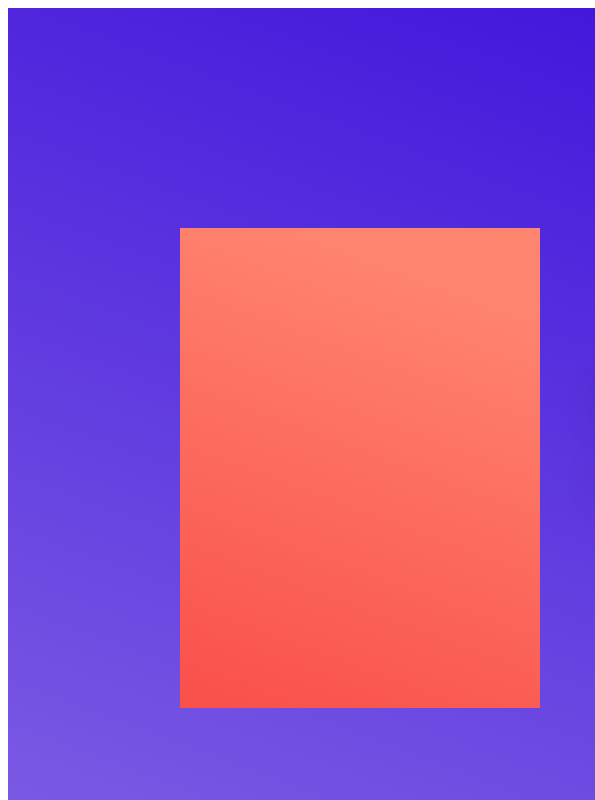
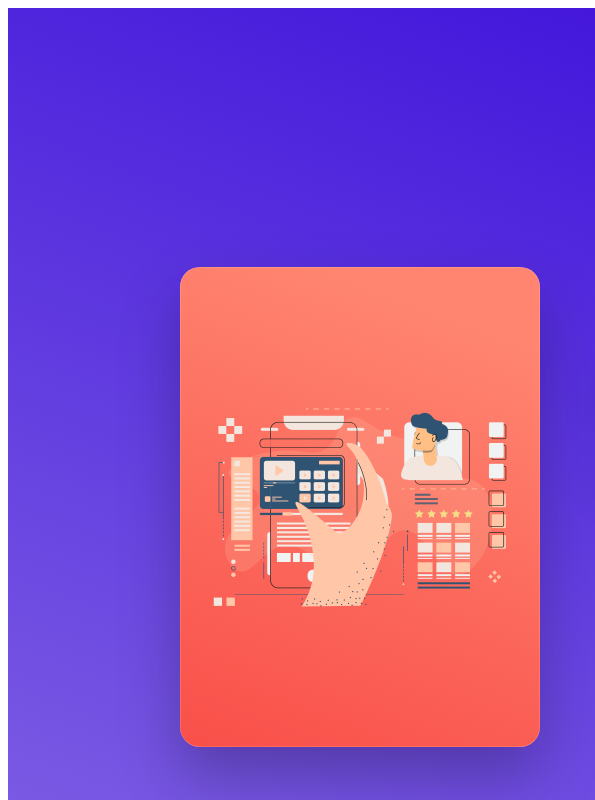
Before and after one commit to bfreitas1098/advancedHooks, a Gatsby site: page / in a window 1280 px wide. Shown: the top 800 px of the page, 0-595 px from the left. Built offline with nearby package versions, Linux system fonts and the light colour scheme; Gatsby itself is replaced by a stand-in of ours.

Commit message:
Added more styling to the CourseCard.tsx and imported a png onto it

```diff
--- a/src/components/cards/CourseCard.tsx
+++ b/src/components/cards/CourseCard.tsx
@@ -1,15 +1,30 @@
 import React from "react"
 import styled from "styled-components"
+import illustration from "../../static/images/illustrations/illustration-1.png"
 
 function CourseCard() {
-  return <Wrapper></Wrapper>
+  return (
+    <Wrapper className="course-card">
+      <Illustration src={illustration} alt="illustration" />
+    </Wrapper>
+  )
 }
 
 export default CourseCard
 
 const Wrapper = styled.div`
+  position: relative;
+  display: grid;
   max-width: 360px;
   width: 100%;
   height: 480px;
   background: linear-gradient(200.42deg, #ff8570 13.57%, #f9504a 98.35%);
+  border-radius: 20px;
+  box-shadow: 0px 30px 60px rgba(0, 0, 0, 0.25),
+    inset 0px 0px 0px 0.5px rgba(255, 255, 255, 0.25);
+  justify-content: center;
+  align-content: center;
 `
+const Illustration = styled.img`
+  width: 300px;
+`
--- a/src/pages/index.tsx
+++ b/src/pages/index.tsx
@@ -50,6 +50,10 @@ const HeroWrapper = styled.div`
   padding: 220px 20px 0px;
   justify-content: center;
   margin: 0 auto;
+
+  .course-card {
+    margin-top: 39px;
+  }
 
   @media (max-width: 780px) {
     grid-template-columns: 1fr;
```
